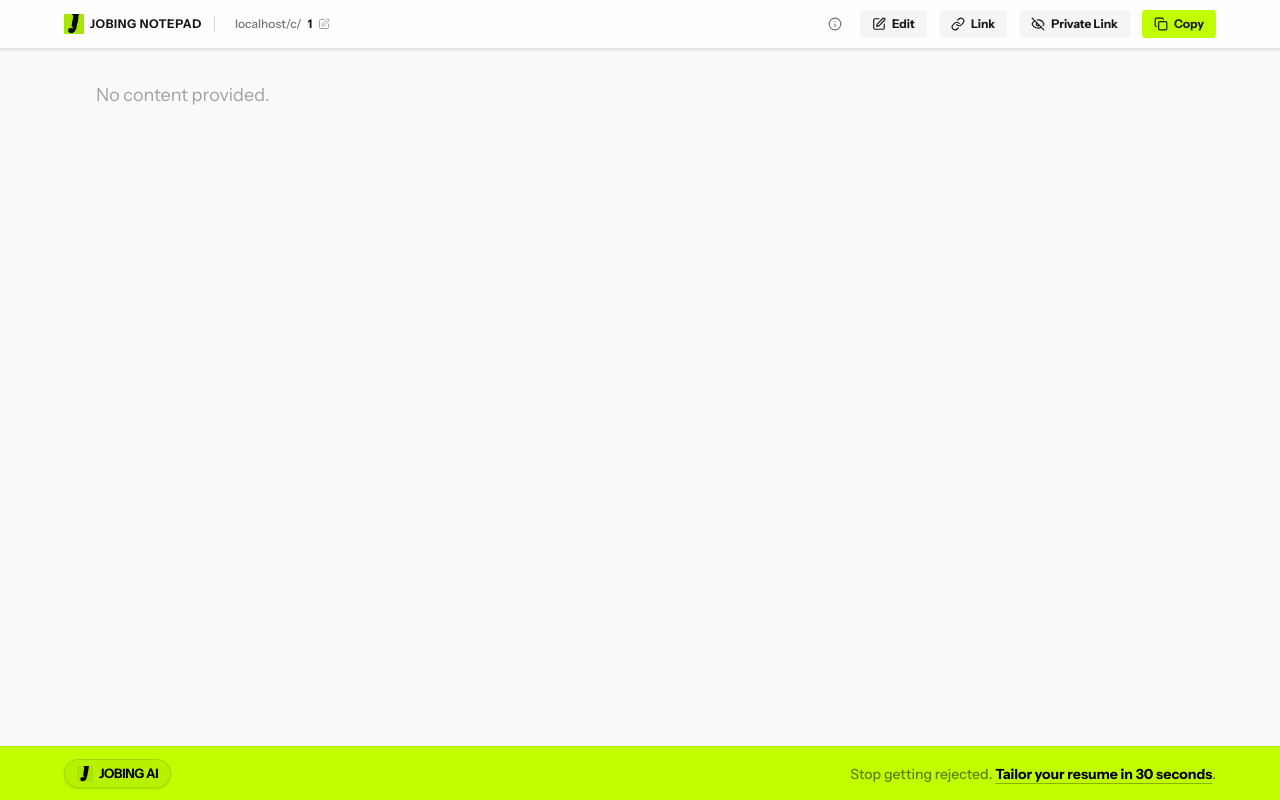
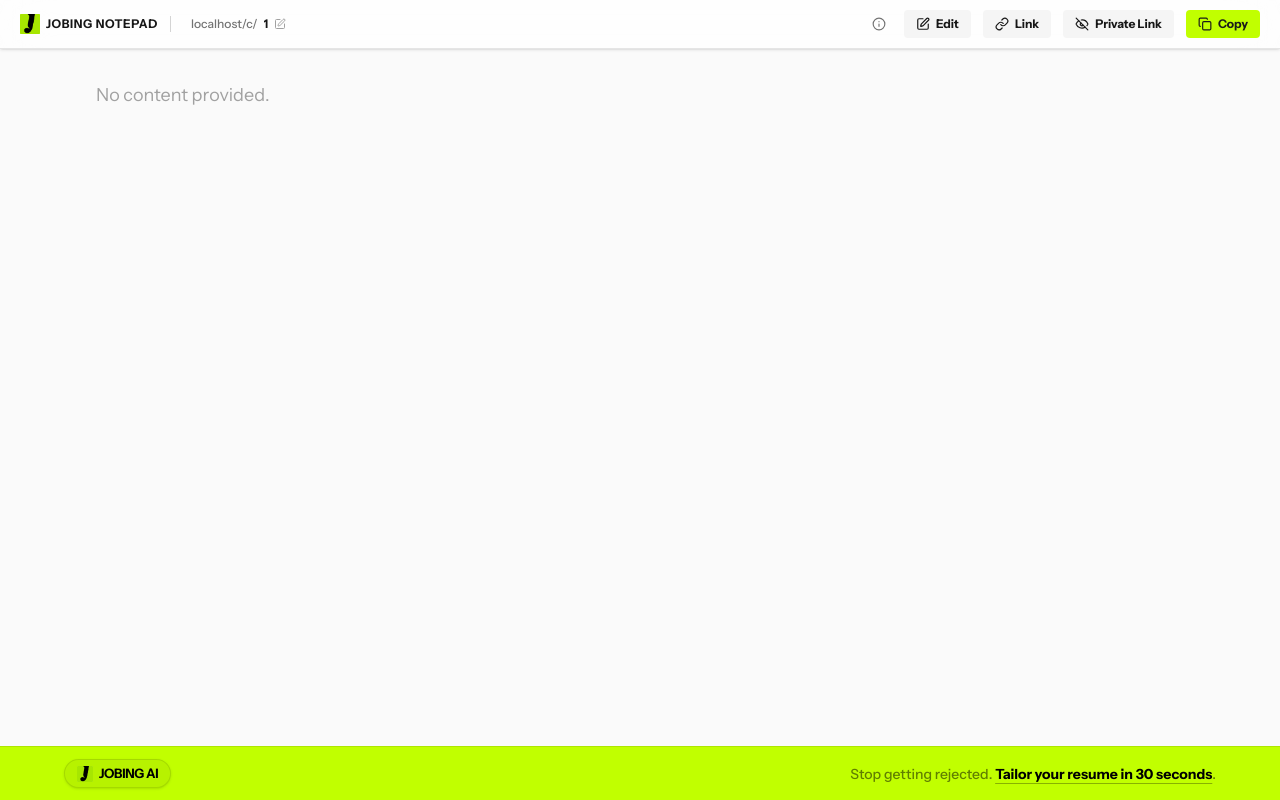
Before and after one commit to srinivasgogula02/jobing, a Next.js app: page /c/1 in a window 1280 px wide. Built offline with nearby package versions, Linux system fonts and the light colour scheme; no server answers; the database is empty.

Commit message:
UI tweak: allow CopyClient header to span full screen width

```diff
--- a/src/app/c/[id]/CopyClient.tsx
+++ b/src/app/c/[id]/CopyClient.tsx
@@ -128,7 +128,7 @@ export default function CopyClient({ id, initialContent, isNew = false }: { id:
     <div className="h-[100dvh] w-full overflow-hidden bg-neutral-50 dark:bg-neutral-950 text-neutral-900 dark:text-neutral-100 flex flex-col font-sans transition-colors duration-300">
       {/* Top Navbar / Glassmorphism */}
       <header className="sticky top-0 z-10 backdrop-blur-xl bg-white/70 dark:bg-neutral-900/70 border-b border-neutral-200 dark:border-neutral-800 px-3 sm:px-5 py-2.5 shadow-sm">
-        <div className="max-w-6xl mx-auto flex flex-col sm:flex-row items-center justify-between gap-3">
+        <div className="w-full flex flex-col sm:flex-row items-center justify-between gap-3">
 
           {/* Logo / Title Area */}
           <div className="flex items-center gap-2 w-full sm:w-auto overflow-hidden">
@@ -302,7 +302,7 @@ export default function CopyClient({ id, initialContent, isNew = false }: { id:
 
         {/* Error message for ID change */}
         {idError && (
-          <div className="max-w-6xl mx-auto mt-2 text-sm text-red-500 flex items-center gap-1 animate-in fade-in slide-in-from-top-1">
+          <div className="w-full mt-2 text-sm text-red-500 flex items-center gap-1 animate-in fade-in slide-in-from-top-1">
             <X size={14} /> {idError}
           </div>
         )}
```
